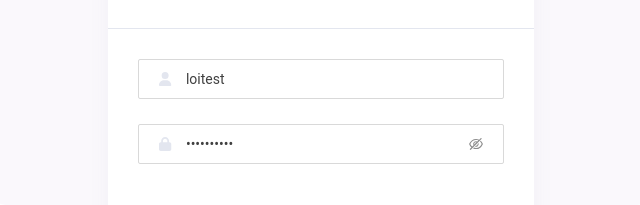
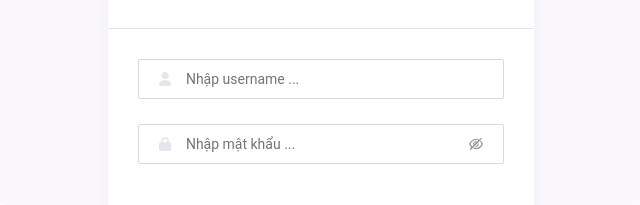
Before and after one commit to Quangloi0727/ece-fe-reactjs, a React (Create React App) app: page /login in a window 1280 px wide. Shown: the part 176-381 px from the top of the page, without its empty margins (319-959 px from the left). Built offline with nearby package versions, Linux system fonts and the light colour scheme.

Commit message:
remote init value form login

```diff
--- a/src/container/profile/authentication/overview/SignIn.js
+++ b/src/container/profile/authentication/overview/SignIn.js
@@ -40,7 +40,6 @@ function SignIn() {
             <Form name="login" form={form} onFinish={handleSubmit} layout="vertical">
               <Form.Item
                 name="username"
-                initialValue="loitest"
                 rules={[{ message: 'Vui lòng nhập username !', required: true }]}
                 label=""
                 className="customizeInputLogin"
@@ -49,7 +48,6 @@ function SignIn() {
               </Form.Item>
               <Form.Item
                 name="password"
-                initialValue="Hanoi@2023"
                 rules={[{ message: 'Vui lòng nhập password !', required: true }]}
                 label=""
                 className="customizeInputLogin"
```
